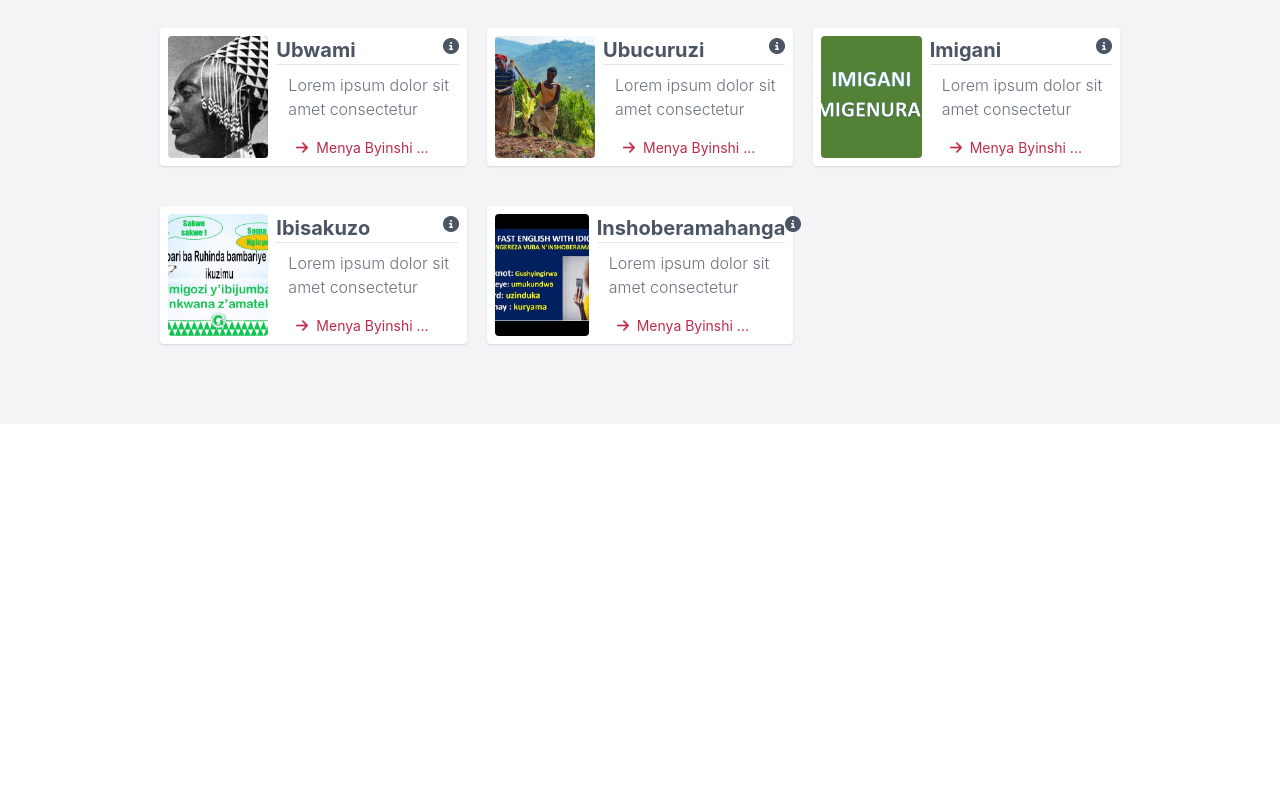
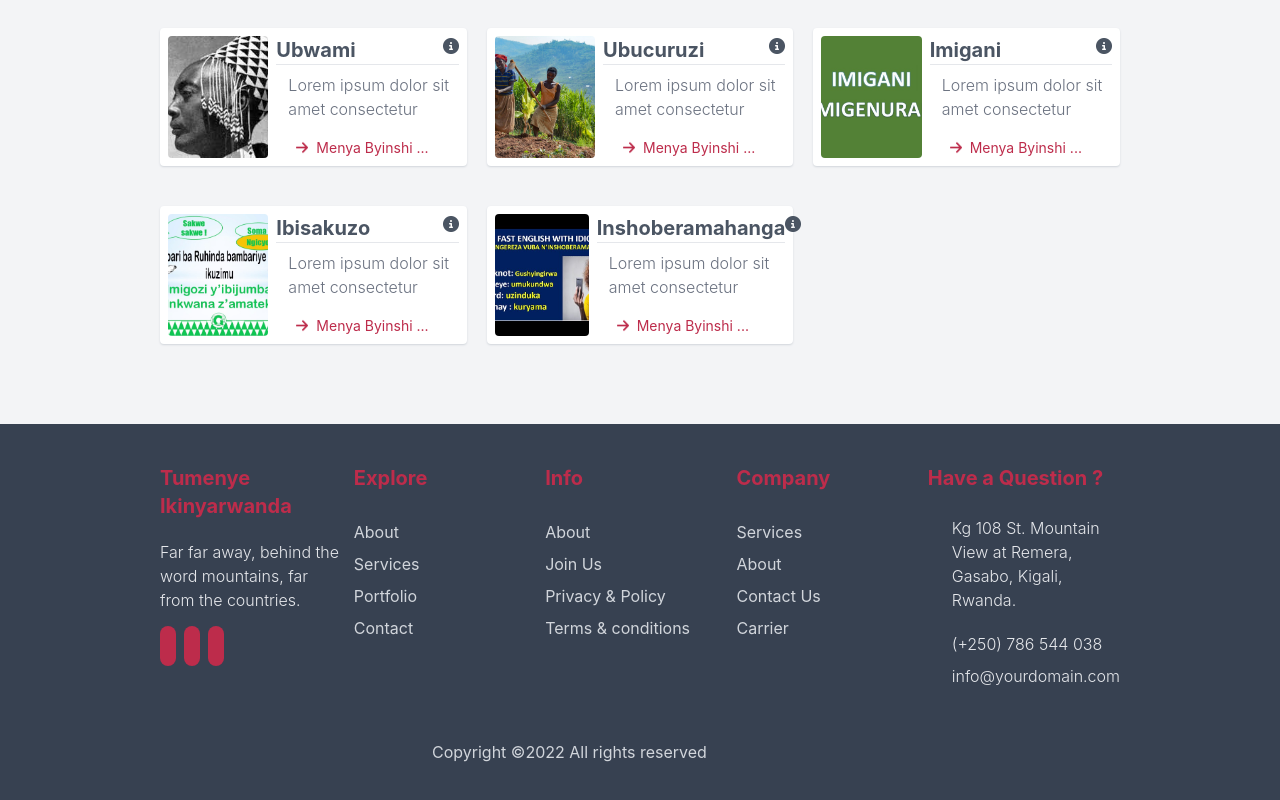
Before and after one commit to mt-richard/Tumenye, a React (Create React App) app: page / in a window 1280 px wide. Shown: the part 862-1662 px from the top of the page. Before the commit the page ends 1286 px from the top, so only its background shows below. Built offline with nearby package versions, Linux system fonts and the light colour scheme.

Commit message:
respo test

```diff
--- /dev/null
+++ b/src/components/footer.jsx
@@ -0,0 +1,188 @@
+import { Link } from "react-router-dom";
+
+const Footer = () => {
+    return (
+      <div className="footer bg-gray-700 p-10  md:pt-10 md:pl-40 md:pr-40">
+        <div className="footer-card md:flex">
+          <div className="card1 pb-10 md:w-1/4 pr-3">
+            <h3 className="text-[#Bd2c4b] text-xl font-bold pb-5">Tumenye Ikinyarwanda</h3>
+            <p className="text-gray-200 font-light">
+              Far far away, behind the word mountains, far from the countries.
+            </p>
+            <div className="icons pt-5">
+              <span className="bg-[#Bd2c4b] text-white text-xl mr-2 p-2 justify-center rounded-full ">
+                <ion-icon name="logo-twitter"></ion-icon>
+              </span>
+              <span className="bg-[#Bd2c4b] text-white text-xl mr-2 p-2 justify-center rounded-full ">
+                <ion-icon name="logo-facebook"></ion-icon>
+              </span>
+              <span className="bg-[#Bd2c4b] text-white text-xl mr-2 p-2 justify-center rounded-full ">
+                <ion-icon name="logo-instagram"></ion-icon>
+              </span>
+            </div>
+          </div>
+
+          <div className="card1 pb-10 md:w-1/4">
+            <h3 className="text-[#Bd2c4b] text-xl font-bold pb-5">Explore</h3>
+            <div className="links text-gray-300 grid grid-cols-1">
+              <Link
+                to="/about"
+                className=" mt-2 hover:text-[#Bd2c4b] hover:font-bold"
+              >
+                <span className="mt-5 font">
+                  <ion-icon name="chevron-forward-outline"></ion-icon>
+                </span>
+                About
+              </Link>
+              <Link
+                to="/service"
+                className=" mt-2 hover:text-[#Bd2c4b] hover:font-bold"
+              >
+                <span className="mt-5 font">
+                  <ion-icon name="chevron-forward-outline"></ion-icon>
+                </span>
+                Services
+              </Link>
+              <Link
+                to="/portfolio"
+                className=" mt-2 hover:text-[#Bd2c4b] hover:font-bold"
+              >
+                <span className="mt-5 font">
+                  <ion-icon name="chevron-forward-outline"></ion-icon>
+                </span>
+                Portfolio
+              </Link>
+              <Link
+                to="/contact"
+                className=" mt-2 hover:text-[#Bd2c4b] hover:font-bold"
+              >
+                <span className="mt-5 font">
+                  <ion-icon name="chevron-forward-outline"></ion-icon>
+                </span>
+                Contact
+              </Link>
+            </div>
+          </div>
+
+          <div className="card1 pb-10 md:w-1/4">
+            <h3 className="text-[#Bd2c4b] text-xl font-bold pb-5">Info</h3>
+            <div className="links text-gray-300 grid grid-cols-1">
+              <Link
+                to="/about"
+                className=" mt-2 hover:text-[#Bd2c4b] hover:font-bold"
+              >
+                <span className="mt-5 font">
+                  <ion-icon name="chevron-forward-outline"></ion-icon>
+                </span>
+                About
+              </Link>
+              <Link
+                to="/contact"
+                className=" mt-2 hover:text-[#Bd2c4b] hover:font-bold"
+              >
+                <span className="mt-5 font">
+                  <ion-icon name="chevron-forward-outline"></ion-icon>
+                </span>
+                Join Us
+              </Link>
+              <Link
+                to="/"
+                className=" mt-2 hover:text-[#Bd2c4b] hover:font-bold"
+              >
+                <span className="mt-5 font">
+                  <ion-icon name="chevron-forward-outline"></ion-icon>
+                </span>
+                Privacy & Policy
+              </Link>
+              <Link
+                to="//"
+                className=" mt-2 hover:text-[#Bd2c4b] hover:font-bold"
+              >
+                <span className="mt-5 font">
+                  <ion-icon name="chevron-forward-outline"></ion-icon>
+                </span>
+                Terms & conditions
+              </Link>
+            </div>
+          </div>
+
+          <div className="card1 pb-10 md:w-1/4">
+            <h3 className="text-[#Bd2c4b] text-xl font-bold pb-5">Company</h3>
+            <div className="links text-gray-300 grid grid-cols-1">
+              <Link
+                to="/service"
+                className=" mt-2 hover:text-[#Bd2c4b] hover:font-bold"
+              >
+                <span className="mt-5 font">
+                  <ion-icon name="chevron-forward-outline"></ion-icon>
+                </span>
+                Services
+              </Link>
+              <Link
+                to="/about"
+                className=" mt-2 hover:text-[#Bd2c4b] hover:font-bold"
+              >
+                <span className="mt-5 font">
+                  <ion-icon name="chevron-forward-outline"></ion-icon>
+                </span>
+                About
+              </Link>
+              <Link
+                to="/contact"
+                className=" mt-2 hover:text-[#Bd2c4b] hover:font-bold"
+              >
+                <span className="mt-5 font">
+                  <ion-icon name="chevron-forward-outline"></ion-icon>
+                </span>
+                Contact Us
+              </Link>
+              <Link
+                to="/"
+                className=" mt-2 hover:text-[#Bd2c4b] hover:font-bold"
+              >
+                <span className="mt-5 font">
+                  <ion-icon name="chevron-forward-outline"></ion-icon>
+                </span>
+                Carrier
+              </Link>
+            </div>
+          </div>
+
+          <div className="card1 md:w-1/4">
+            <h3 className="text-[#Bd2c4b] text-xl font-bold pb-5">
+              Have a Question ?
+            </h3>
+            <div className="flex">
+              <span className="text-[#Bd2c4b] text-xl mr-2 p-2 justify-center rounded-full ">
+                <ion-icon name="location-outline"></ion-icon>
+              </span>
+              <p className="text-gray-200 font-light mt-1">
+                Kg 108 St. Mountain View at Remera, Gasabo, Kigali, Rwanda.
+              </p>
+            </div>
+
+            <div className="flex pt-3">
+              <span className=" text-[#Bd2c4b] text-xl mr-2 p-2 justify-center rounded-full ">
+                <ion-icon name="call-outline"></ion-icon>
+              </span>
+              <p className="text-gray-200 font-light mt-2">(+250) 786 544 038</p>
+            </div>
+
+            <div className="flex ">
+              <span className=" text-[#Bd2c4b] text-xl mr-2 p-2 justify-center rounded-full ">
+                <ion-icon name="mail-outline"></ion-icon>
+              </span>
+              <p className="text-gray-200 font-light mt-2">
+                info@yourdomain.com
+              </p>
+            </div>
+          </div>
+        </div>
+        <p className="text-gray-300 pt-10 md:ml-[calc(50%-13rem)]">
+          Copyright ©2022 All rights reserved{" "}
+        </p>
+      </div>
+    );
+}
+
+export default Footer;
--- a/src/layouts/standard.jsx
+++ b/src/layouts/standard.jsx
@@ -1,5 +1,6 @@
 import React from "react";
 import Navigation from "../components/navigation";
+import Footer from "../components/footer";
 import DesktopNavigation from "../components/desktopnavbar";
 import { Outlet } from "react-router-dom";
 
@@ -9,6 +10,7 @@ import { Outlet } from "react-router-dom";
                 <DesktopNavigation />
                 <Navigation />
                 <Outlet/>
+                <Footer />
             </div>
         )
 }
```
